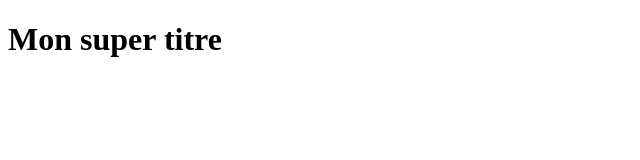
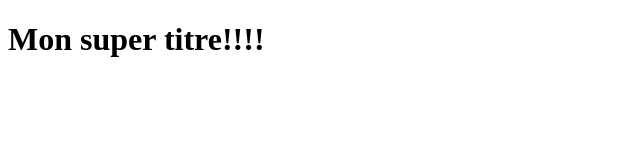
Before and after one commit to cyrilleTchinde/cyrilleTchinde, a plain HTML site: page index.html in a window 1280 px wide. Shown: the full height of the page, 0-640 px from the left. Drawn offline with Linux system fonts and the light colour scheme.

Commit message:
Modification du titre

```diff
--- a/index.html
+++ b/index.html
@@ -7,6 +7,6 @@
     <title>Document</title>
 </head>
 <body>
-    <h1>Mon super titre</h1>
+    <h1>Mon super titre!!!!</h1>
 </body>
 </html>
```
